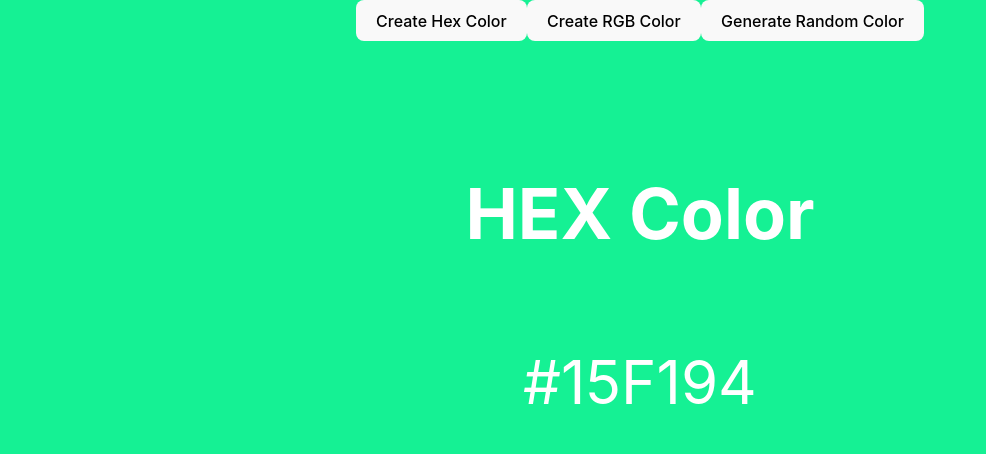
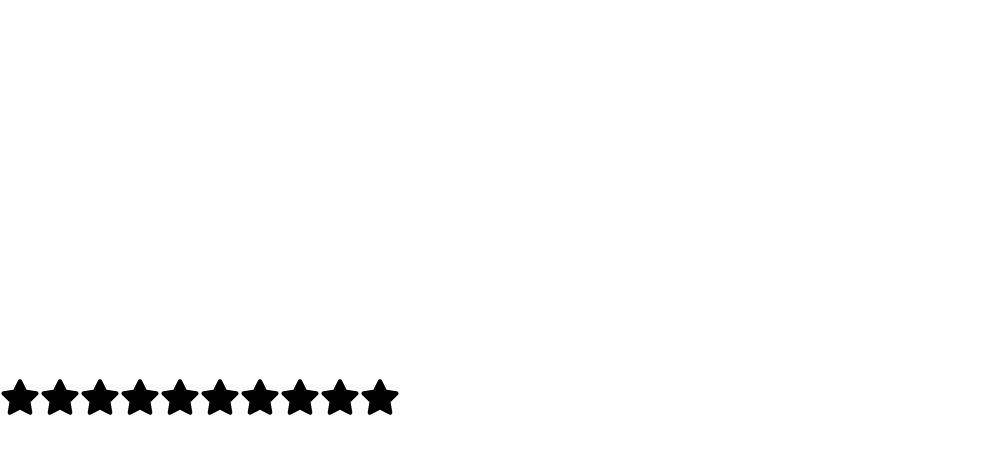
Before and after one commit to CodeWithUmair/My-React-Components, a React (Vite) app: page / in a window 1280 px wide. Shown: the top 454 px of the page, without its empty margins (0-986 px from the left). Built offline with nearby package versions, Linux system fonts and the light colour scheme.

Commit message:
starRating ✅

```diff
--- a/package.json
+++ b/package.json
@@ -11,7 +11,8 @@
   },
   "dependencies": {
     "react": "^18.2.0",
-    "react-dom": "^18.2.0"
+    "react-dom": "^18.2.0",
+    "react-icons": "^5.0.1"
   },
   "devDependencies": {
     "@types/react": "^18.2.56",
--- a/src/App.jsx
+++ b/src/App.jsx
@@ -9,12 +9,12 @@
 // import LightDarkMode from "./components/light-dark-mode";
 // import LoadMoreData from "./components/load-more-data";
 // import QRCodeGenerator from "./components/qr-code-generator";
-import RandomColor from "./components/randomColor";
+// import RandomColor from "./components/randomColor";
 // import ScrollIndicator from "./components/scroll-indicator";
 // import ScrollToTopAndBottom from "./components/scroll-to-top-and-bottom";
 // import ScrollToSection from "./components/scroll-to-top-and-bottom/scroll-to-section";
 // import SearchAutocomplete from "./components/search-autocomplete-with-api";
-// import StarRating from "./components/star-rating";
+import StarRating from "./components/starRating";
 // import TicTacToe from "./components/tic-tact-toe";
 // import TreeView from "./components/tree-view";
 // import menus from "./components/tree-view/data";
@@ -28,10 +28,10 @@
       {/* Accordian component */}
       {/* <Accordian /> */}
       {/* Random color component */}
-      <RandomColor />
+      {/* <RandomColor /> */}
 
       {/* Star rating component */}
-      {/* <StarRating noOfStars={10}/> */}
+      <StarRating noOfStars={10} />
 
       {/* Image slider component */}
       {/* <ImageSlider
--- /dev/null
+++ b/src/components/starRating/index.tsx
@@ -0,0 +1,39 @@
+import React, { useState } from "react";
+import { FaStar } from "react-icons/fa";
+import "./styles.css";
+
+export default function StarRating({ noOfStars = 5 }) {
+  const [rating, setRating] = useState(0);
+  const [hover, setHover] = useState(0);
+
+  function handleClick(getCurrentIndex: number) {
+    setRating(getCurrentIndex);
+  }
+
+  function handleMouseEnter(getCurrentIndex: number) {
+    setHover(getCurrentIndex);
+  }
+
+  function handleMouseLeave() {
+    setHover(rating);
+  }
+
+  return (
+    <div className="star-rating">
+      {[...Array(noOfStars)].map((_, index) => {
+        index += 1;
+
+        return (
+          <FaStar
+            key={index}
+            className={index <= (hover || rating) ? "active" : "inactive"}
+            onClick={() => handleClick(index)}
+            onMouseMove={() => handleMouseEnter(index)}
+            onMouseLeave={() => handleMouseLeave()}
+            size={40}
+          />
+        );
+      })}
+    </div>
+  );
+}
--- /dev/null
+++ b/src/components/starRating/styles.css
@@ -0,0 +1,7 @@
+.active {
+  color: #fff700;
+}
+
+.inactive {
+  color: #000000;
+}
```
Also changed, not shown: 1 other file (tests, documents, lock files or other folders).
